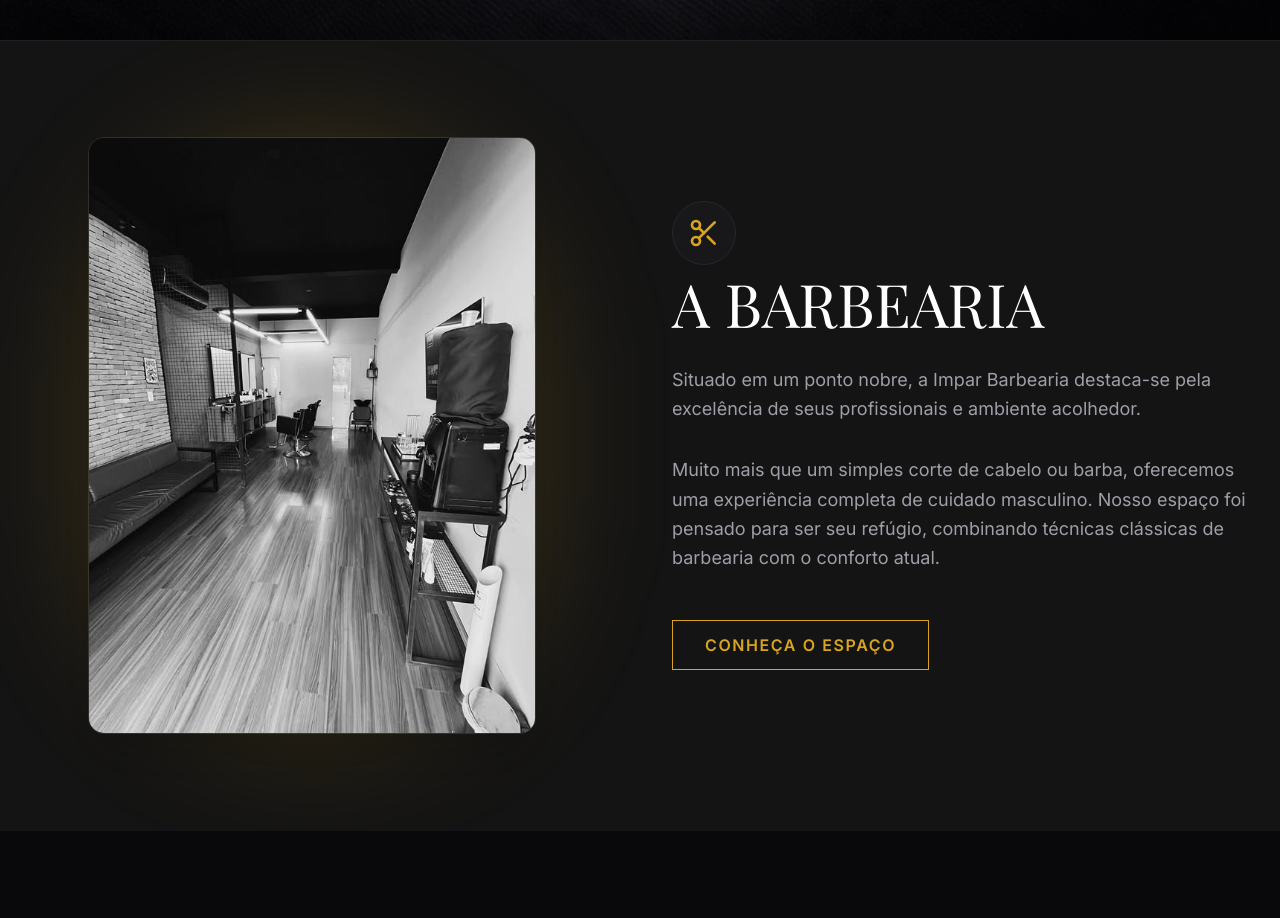
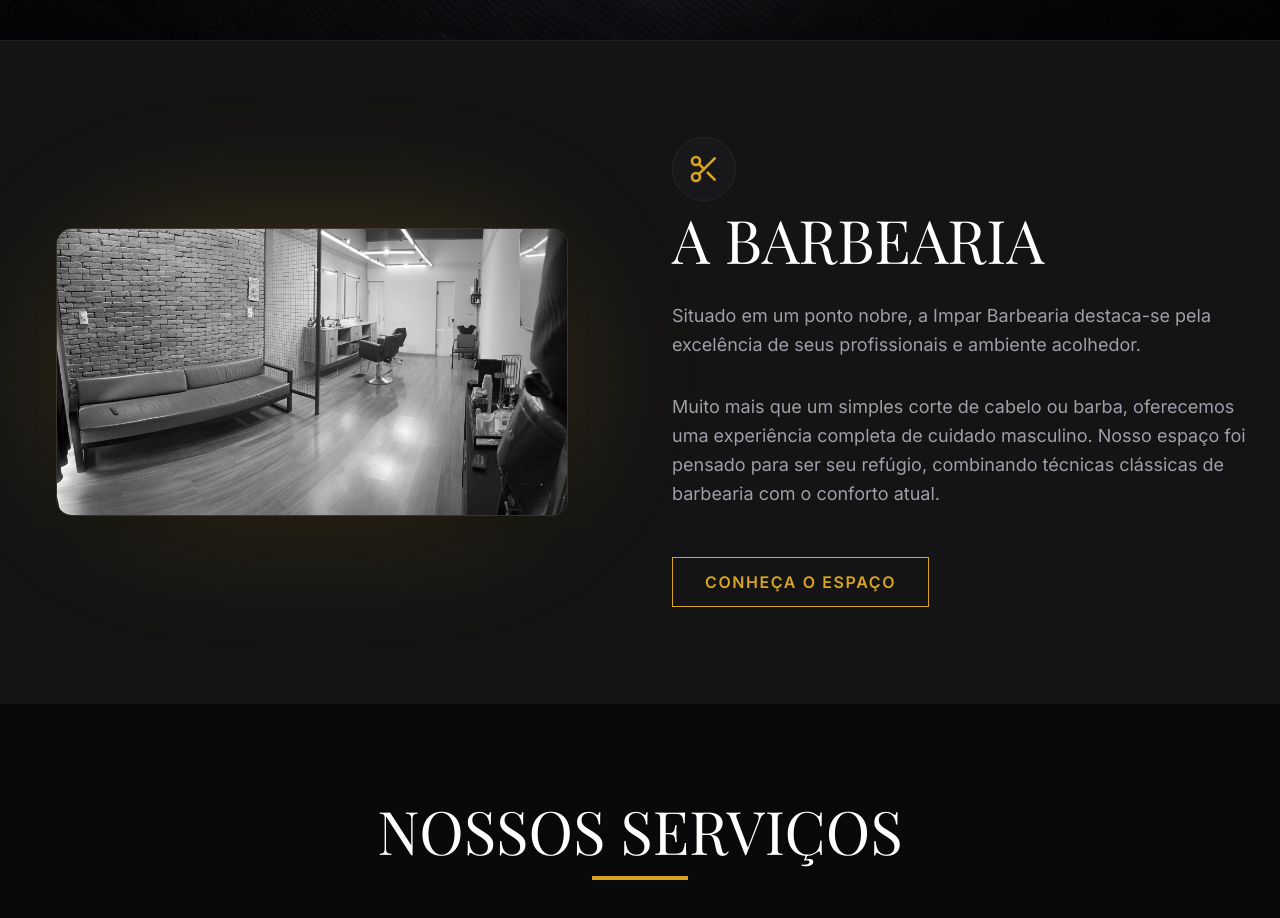
Before and after one commit to neuracontrol1-cloud/impar-barber, a React (Vite) app: page / in a window 1280 px wide. Shown: the part 760-1678 px from the top of the page. Built offline with nearby package versions, Linux system fonts and the light colour scheme; a web font is replaced by a local one.

Commit message:
Update About section photo with new B&W interior shot

```diff
--- a/src/pages/Landing.tsx
+++ b/src/pages/Landing.tsx
@@ -100,7 +100,7 @@
                         <div className="md:w-1/2 flex justify-center">
                             <div className="relative">
                                 <div className="absolute inset-0 bg-primary/20 blur-3xl rounded-full" />
-                                <img src="/shop_interior_real.png" alt="Interior da Barbearia" className="relative z-10 w-full max-w-sm md:max-w-md aspect-[3/4] object-cover rounded-2xl grayscale hover:grayscale-0 transition-all duration-700 border border-white/10 shadow-2xl" />
+                                <img src="/shop_interior_real_v2.jpg" alt="Interior da Barbearia" className="relative z-10 w-full max-w-lg aspect-video object-cover rounded-2xl grayscale border border-white/10 shadow-2xl" />
                             </div>
                         </div>
                         <div className="md:w-1/2 space-y-8 text-center md:text-left">
```
Also changed, not shown: public/shop_interior_real_v2.jpg (added).
